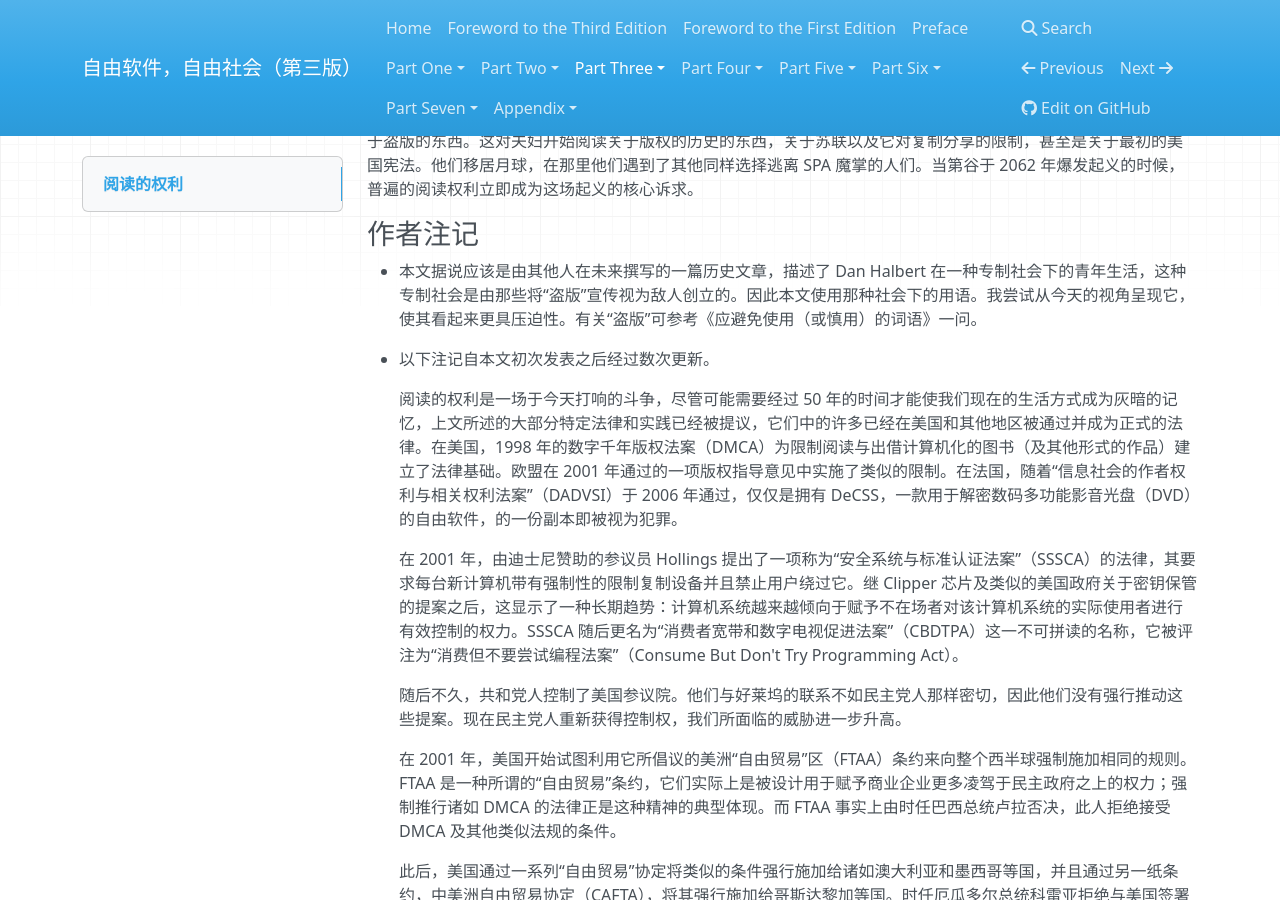
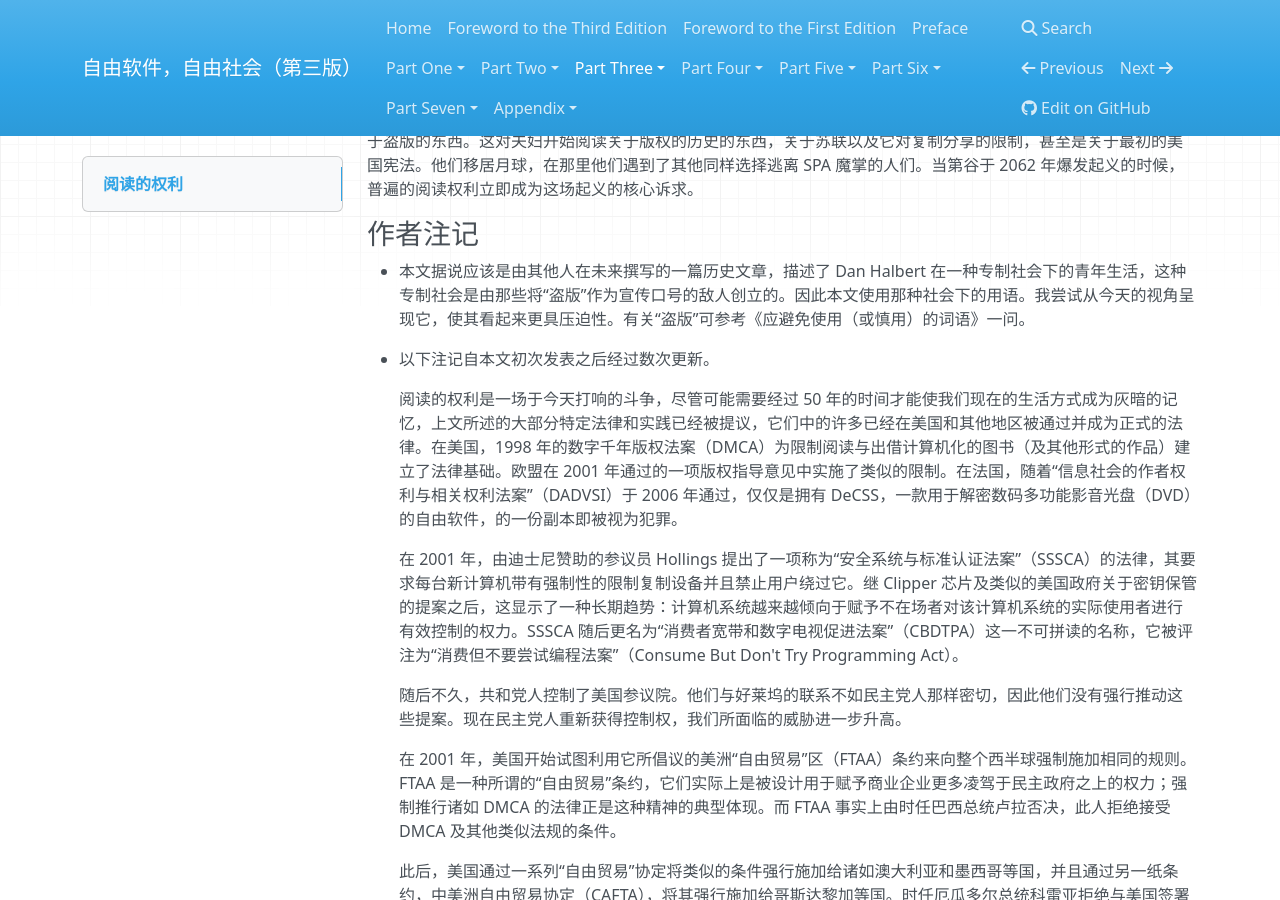
Before and after one commit to beijinglug/fsfs-zh, an MkDocs documentation site: the page built from docs/right-to-read.md, in a window 1280 px wide and 900 px high, scrolled down 1625 px. Built offline with MkDocs 1.6.1, drawn with Linux system fonts in a browser that asks for light colours; nearby versions of some CDN libraries; old or Windows-style settings are respelled for this version of MkDocs.

Commit message:
Proofread with correction
I think the proofreader misunderstood a sentence seriously.
原文： ...a repressive society shaped by the enemies that use “pirate” as propaganda
这个从句的主干是“a repressive society”，即“一种专制的社会”，后面的“shaped by the enemy”是过去分词表示“由……的敌人（出版商）创立”，后面的定语从句修饰“敌人”，即“将‘盗版’用作宣传口号”的敌人（出版商）。

```diff
--- a/docs/right-to-read.md
+++ b/docs/right-to-read.md
@@ -44,7 +44,7 @@ Lissa 没有向 SPA 举报 Dan，而他关于帮助她的决定使得他们终
 
 ### 作者注记
 
--   本文据说应该是由其他人在未来撰写的一篇历史文章，描述了 Dan Halbert 在一种专制社会下的青年生活，这种专制社会是由那些将“盗版”宣传视为敌人创立的。因此本文使用那种社会下的用语。我尝试从今天的视角呈现它，使其看起来更具压迫性。有关“盗版”可参考《应避免使用（或慎用）的词语》一问。
+-   本文据说应该是由其他人在未来撰写的一篇历史文章，描述了 Dan Halbert 在一种专制社会下的青年生活，这种专制社会是由那些将“盗版”作为宣传口号的敌人创立的。因此本文使用那种社会下的用语。我尝试从今天的视角呈现它，使其看起来更具压迫性。有关“盗版”可参考《应避免使用（或慎用）的词语》一问。
 
 -   以下注记自本文初次发表之后经过数次更新。
 
```
